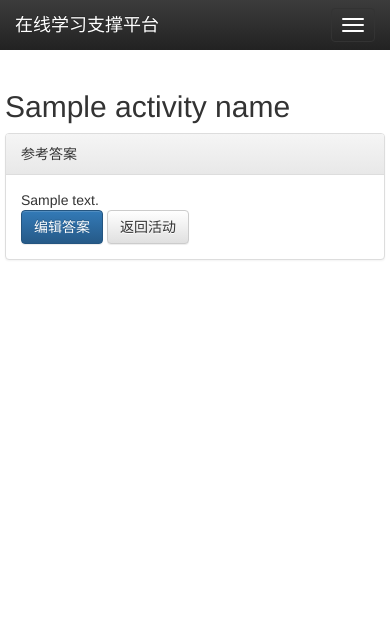
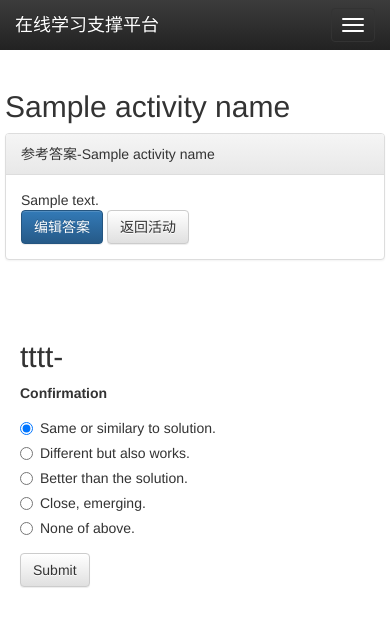
Before and after one commit to paulprintz/flaskProject1, a Flask app: template templates/solutiondetails.html in a window 390 px wide. Shown: the top 627 px of the page. Run offline with Flask 2, Linux system fonts and the light colour scheme; the template is opened without the code that fills it: values that come from a table or form of the project are taken from there, most other values are stand-ins (such as "Sample title", 1, 10 or a date in 2020); some libraries are stand-ins or nearby versions.

Commit message:
增加了学生确认参考答案

```diff
--- a/app.py
+++ b/app.py
@@ -5,7 +5,7 @@ from flask import Flask,render_template,session,redirect, url_for, send_from_dir
 from datetime import datetime
 
 from flask_wtf import FlaskForm
-from wtforms import StringField, SubmitField,FileField,TextAreaField,HiddenField
+from wtforms import StringField, SubmitField,FileField,TextAreaField,HiddenField,RadioField
 from wtforms.validators import DataRequired,InputRequired,Length
 
 from flask_bootstrap import Bootstrap
@@ -34,6 +34,19 @@ class SolutionForm(FlaskForm):
     activityID = HiddenField('activityID')
     submit = SubmitField('Submit')
 
+class ConfirmForm(FlaskForm):
+    choices=RadioField(label='Confirmation',choices=[('same','Same or similary to solution.'),
+                                                     ('different','Different but also works.'),
+                                                     ('better','Better than the solution.'),
+                                                     ('close','Close, emerging.'),
+                                                     ('none','None of above.')],default='same')
+    activityID = HiddenField('activityID')
+    classID = HiddenField('classID')
+    #userID = HiddenField('userID')
+    submit = SubmitField('Submit')
+
+class EmpytForm(FlaskForm):
+    field=HiddenField('')
 
 @app.route('/logout', methods=['GET'])
 def logout():
@@ -84,9 +97,10 @@ def home():
 #     return [r for r in zip(range(len(df.values.tolist())),df.values.tolist())]
 
 @app.route('/works/<classID>', methods=['GET','POST'])
-def studnet_works(classID):
+def student_works(classID):
     name = session.get('name')
     if name is not None:
+        session['classID']=classID
         engine = create_engine('mssql+pymssql://sa:111111@localhost/LSS', echo=True)
         conn = engine.connect()
         query = '''select ClassName from Classes where ClassID={}'''.format(classID)
@@ -232,11 +246,39 @@ def solution(activityID):
         courseName=activity_df['CourseName'][0],
         activityName=activity_df['ActivityName'][0]
     )
-@app.route('/solution_details/<activityID>', methods=['GET'])
+@app.route('/solution_details/<activityID>', methods=['GET','POST'])
 def solution_details(activityID):
     name = session.get('name')  # None
     engine = create_engine('mssql+pymssql://sa:111111@localhost/LSS', echo=True)
     conn = engine.connect()
+    confirm_form = ConfirmForm()
+    # if StudentWork exists.
+    if confirm_form.validate_on_submit():
+        print(confirm_form.choices.data)
+        print(confirm_form.classID.data)
+        print(confirm_form.activityID.data)
+        # query = '''
+        #         select UserID from Users where USERNAME='{}'\
+        #         '''.format(name)
+        # user_df = pd.read_sql_query(query, conn)
+        # userID = user_df.values[0].item()
+        #print(userID)
+        #confirm_form.userID=userID
+        query='''select StudentWorks.* ,Users.UserName
+        from StudentWorks inner join Users on StudentWorks.UserID=Users.UserID
+        where UserName='{}' and ClassID={} and ActivityID={}'''.format(name,confirm_form.classID.data,confirm_form.activityID.data)
+        works_df=pd.read_sql_query(query,conn)
+        print(works_df)
+        userID=works_df['UserID'][0]
+        if len(works_df)>=1: # If the student work exists, then update the SelfCheck and datetime fields.
+            selfcheckDateTime=datetime.now().strftime("%Y-%m-%d %H:%M:%S")
+            query='''update StudentWorks set SelfCheck='{}', SelfCheckDateTime='{}'
+            where ClassID={} and ActivityID={} and UserID={}'''\
+                .format(confirm_form.choices.data,selfcheckDateTime,confirm_form.classID.data,confirm_form.activityID.data,userID)
+            print(query)
+            engine.execute(query)
+            return redirect(url_for('student_works', classID=confirm_form.classID.data))
+
     query = '''select Solutions.*,Activities.ActivityName
     from Solutions inner join Activities on Solutions.ActivityID=Activities.ActivityID
     where Solutions.activityID={}'''.format(activityID)
@@ -248,12 +290,17 @@ def solution_details(activityID):
         activityName=solution_df['ActivityName'][0]
     query='''select CourseID from Activities where ActivityID={}'''.format(activityID)
     activity_df = pd.read_sql_query(query, conn)
+    confirm_form.activityID.data=activityID
+    confirm_form.classID.data=session.get('classID')
+    if solution_text=='' or solution_text is None:
+        confirm_form=EmpytForm()
     return render_template("solutiondetails.html",
                            name=name,
                            post_text=solution_text,
                            activityID=activityID,
                            activityName=activityName,
-                           courseID=activity_df['CourseID'][0])
+                           courseID=activity_df['CourseID'][0],
+                           form=confirm_form)
 
 @app.route('/imageuploader', methods=['POST'])
 #@login_required
--- a/templates/solutiondetails.html
+++ b/templates/solutiondetails.html
@@ -6,14 +6,14 @@
         {% if name is not none %}
             <h2>Hello, {{ name }}!</h2>
             <p>
-                <a href="http://localhost:5000/logout" class="btn btn-primary btn-large">退出登录</a></p>
+                <a href="http://localhost:5000/logout" class="btn btn-primary btn-large">退出登录</a>
             </p>
         {% endif %}
     </div>
     <div class="col-sm-9 col-sm-offset-3 col-md-10 col-md-offset-2 main">
         <h2>{{activityName }}</h2>
         <div class="panel panel-default">
-            <div class="panel-heading">参考答案</div>
+            <div class="panel-heading">参考答案-{{ activityName }}</div>
             <div class="panel-body">
                 <div>{{ post_text | safe }}</div>
                 <div>
@@ -23,6 +23,12 @@
             </div>
         </div>
     </div>
+    <div class="col-sm-9 col-sm-offset-3 col-md-10 col-md-offset-2 main">
+    <h2>tttt-{{ form.classID }}</h2>
+                <p>
+                    {{ wtf.quick_form(form) }}
+                </p>
+    </div>
 </div>
 
 {% endblock %}
```
